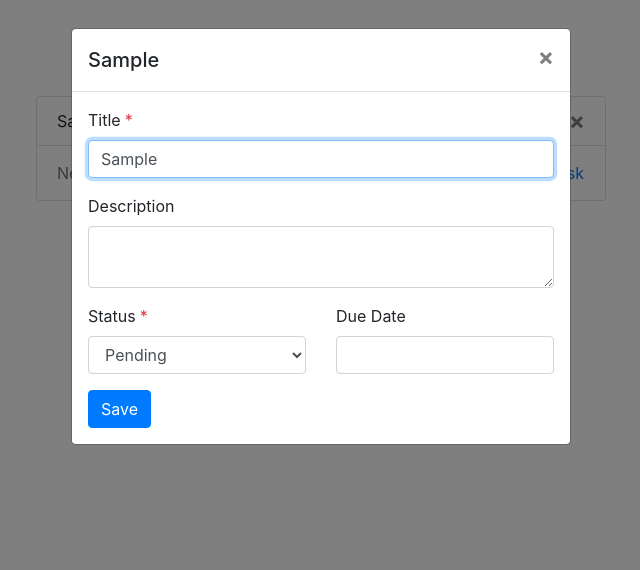
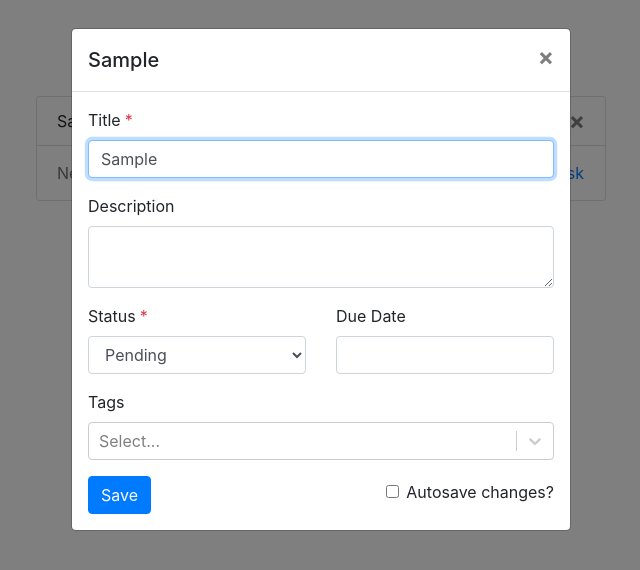
Before and after one commit to connorgiles/connorgiles-todo, a React (Create React App) app: page / in a window 1280 px wide. Both pictures are taken after typing "Sample" into the empty fields and a click on the button "+ Add Task". Shown: the top 570 px of the page, without its empty margins (319-959 px from the left). Built offline with nearby package versions, Linux system fonts and the light colour scheme.

Commit message:
Added autosave functionality

```diff
--- a/package.json
+++ b/package.json
@@ -7,11 +7,13 @@
     "@testing-library/react": "^9.3.2",
     "@testing-library/user-event": "^7.1.2",
     "bootstrap": "^4.5.0",
+    "lodash.throttle": "^4.1.1",
     "moment": "^2.27.0",
     "react": "^16.13.1",
     "react-datepicker": "^3.0.0",
     "react-dom": "^16.13.1",
     "react-scripts": "3.4.1",
+    "react-select": "^3.1.0",
     "reactstrap": "^8.4.1",
     "styled-components": "^5.1.1",
     "uuid": "^8.1.0"
--- a/src/components/App.js
+++ b/src/components/App.js
@@ -12,31 +12,41 @@ const Wrapper = styled(Container)`
   max-width: 600px;
 `;
 
+const distinctTags = (todos) => {
+  const tags = new Set();
+  todos.forEach((t) => {
+    if (t && t.tags) {
+      t.tags.forEach((tag) => tags.add(tag.value));
+    }
+  });
+  return [...tags.values()].map((value) => ({ value, label: value }));
+};
+
 function App() {
   const [todos, setTodos] = useLocalStorage('cg-todos', []);
-  const [categories, setCategories] = useLocalStorage('cg-categories', []);
-
   const [todoToEdit, setTodoToEdit] = useState();
 
-  const onSave = (newTodo) => {
+  const tags = distinctTags(todos);
+
+  // Functions to remove and edit todos
+  const onRemove = (indexToRemove) =>
+    setTodos(todos.filter((_, index) => index !== indexToRemove));
+  const onStartEdit = (indexToEdit) => setTodoToEdit(todos[indexToEdit]);
+
+  // Save new todo
+  const onSave = (newTodo, { dismiss = true } = {}) => {
     if (newTodo && newTodo.id) {
       // Update existing value
       setTodos(todos.map((todo) => (todo.id === newTodo.id ? newTodo : todo)));
-      setTodoToEdit(undefined);
+      if (dismiss) {
+        setTodoToEdit(undefined);
+      }
     } else {
       // Add to the end of the array
       const todoToAdd = { id: uuidv4(), ...newTodo };
       setTodos([...todos, todoToAdd]);
       setTodoToEdit(todoToAdd);
     }
-  };
-
-  const onRemove = (indexToRemove) => {
-    setTodos(todos.filter((_, index) => index !== indexToRemove));
-  };
-
-  const onStartEdit = (indexToEdit) => {
-    setTodoToEdit(todos[indexToEdit]);
   };
 
   return (
@@ -52,6 +62,7 @@ function App() {
         saveTodo={onSave}
         todo={todoToEdit}
         toggle={() => setTodoToEdit(undefined)}
+        tags={tags}
       />
     </Wrapper>
   );
--- a/src/components/TodoEdit.js
+++ b/src/components/TodoEdit.js
@@ -1,4 +1,4 @@
-import React, { useState, useEffect, useRef } from 'react';
+import React, { useState, useEffect, useRef, useCallback } from 'react';
 import {
   Button,
   Modal,
@@ -12,6 +12,12 @@ import {
   Col,
 } from 'reactstrap';
 import DatePicker from 'react-datepicker';
+import CreatableSelect from 'react-select/creatable';
+import throttle from 'lodash.throttle';
+
+import useLocalStorage from '../hooks/useLocalStorage';
+
+import { statuses } from '../constants';
 
 const MyLabel = ({ required = false, children, ...rest }) => (
   <Label {...rest}>
@@ -20,7 +26,8 @@ const MyLabel = ({ required = false, children, ...rest }) => (
   </Label>
 );
 
-export default function TodoEdit({ saveTodo, todo, toggle }) {
+export default function TodoEdit({ saveTodo, todo, toggle, tags }) {
+  const [autosave, setAutosave] = useLocalStorage('cg-autosave', false);
   const [state, setState] = useState();
   const [ready, setReady] = useState(false);
 
@@ -49,16 +56,24 @@ export default function TodoEdit({ saveTodo, todo, toggle }) {
   const onSubmit = (e) => {
     e.preventDefault();
     saveTodo(state);
-    setState({});
   };
 
+  const throttledSave = throttle(
+    (newState) => saveTodo(newState, { dismiss: false }),
+    200
+  );
+
   // Helper function to update state
-  const updateTodo = (field, value) =>
-    setState({
+  const updateTodo = (field, value) => {
+    const newState = {
       ...state,
       [field]: value,
-    });
-
+    };
+    setState(newState);
+    if (autosave) {
+      throttledSave(newState);
+    }
+  };
   // Helper function to update state from input
   const handleInputChange = (e) => updateTodo(e.target.name, e.target.value);
 
@@ -105,9 +120,9 @@ export default function TodoEdit({ saveTodo, todo, toggle }) {
                     name="status"
                     onChange={handleInputChange}
                     value={state?.status}>
-                    <option>Pending</option>
-                    <option>In Progress</option>
-                    <option>Completed</option>
+                    {statuses.map((s) => (
+                      <option key={s}>{s}</option>
+                    ))}
                   </Input>
                 </FormGroup>
               </Col>
@@ -125,7 +140,33 @@ export default function TodoEdit({ saveTodo, todo, toggle }) {
                 </FormGroup>
               </Col>
             </Row>
-            <Button color="primary">Save</Button>
+            <FormGroup>
+              <MyLabel for="form-tags" className="d-block">
+                Tags
+              </MyLabel>
+              <CreatableSelect
+                id="form-tags"
+                isMulti
+                onChange={(options) => updateTodo('tags', options)}
+                value={state?.tags}
+                options={tags}
+              />
+            </FormGroup>
+            <Row>
+              <Col>{!autosave && <Button color="primary">Save</Button>}</Col>
+              <Col>
+                <FormGroup check className="my-1 text-right">
+                  <Label check>
+                    <Input
+                      type="checkbox"
+                      checked={autosave}
+                      onChange={(e) => setAutosave(e.target.checked)}
+                    />{' '}
+                    Autosave changes?
+                  </Label>
+                </FormGroup>
+              </Col>
+            </Row>
           </Form>
         </ModalBody>
       </Modal>
--- a/src/components/TodoList.js
+++ b/src/components/TodoList.js
@@ -22,6 +22,7 @@ export default function TodoList({
     ) : (
       todos.map((todo, index) => (
         <TodoListItem
+          key={todo.id}
           todo={todo}
           onEdit={() => editTodo(index)}
           onRemove={() => removeTodo(index)}
--- /dev/null
+++ b/src/constants.js
@@ -0,0 +1 @@
+export const statuses = ['Pending', 'In Progress', 'Completed'];
```
Also changed, not shown: 1 other file (tests, documents, lock files or other folders).
